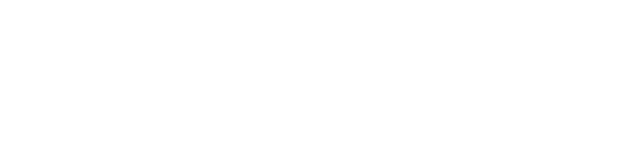
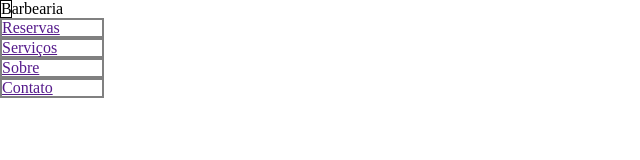
Before and after one commit to babayagan/Projeto_Final, a plain HTML site: page index.html in a window 1280 px wide. Shown: the whole page, without its empty margins (0-640 px from the left). Drawn offline with Linux system fonts and the light colour scheme.

Commit message:
Codando um pouco os elementos do menu

```diff
--- a/_css/style.css
+++ b/_css/style.css
@@ -0,0 +1,17 @@
+@charset "UTF-8";
+
+#logo{
+    display: flex;
+    align-items: center;
+    border: 1px solid black;
+    width: 10px;
+    height: auto;
+
+}
+nav{
+    display: flex;
+    align-items: center;
+    border: 2px solid gray;
+    width: 100px;
+    height: auto;
+}
--- a/index.html
+++ b/index.html
@@ -4,13 +4,19 @@
     <meta charset="UTF-8">
     <meta http-equiv="X-UA-Compatible" content="IE=edge">
     <meta name="viewport" content="width=device-width, initial-scale=1.0"> <!-- Determinando que será mobile primeiro -->
-    <link rel="stylesheet" href="_css/reset.css"> <!-- Puxando folha de estilo com reset de pre-configurações dos navegadores -->
-    <link rel="stylesheet" href="_css/style.css"> <!-- Puxando folha de estilo com toda a formatação do site -->
-    <link rel="stylesheet" href="_css/mobile.css"> <!-- Estilo para cecular primeiro -->
+    <link rel="stylesheet" type="text/css" href="_css/reset.css"> <!-- Puxando folha de estilo com reset de pre-configurações dos navegadores -->
+    <link rel="stylesheet" type="text/css" href="_css/style.css"> <!-- Puxando folha de estilo com toda a formatação do site -->
+    <link rel="stylesheet" type="text/css" href="_css/mobile.css"> <!-- Estilo para celular primeiro -->
     <link rel="stylesheet" href=""> <!-- Puxando os scripts -->
     <title>"Barbearia"</title><!-- Titulo do site -->
 </head>
 <body>
-
+    <header>
+        <div id="logo">Barbearia</div>
+        <nav><a href="">Reservas</a></nav>
+        <nav><a href="">Serviços</a></nav>
+        <nav><a href="">Sobre</a></nav>
+        <nav><a href="">Contato</a></nav>
+    </header>
 </body>
 </html>
```
